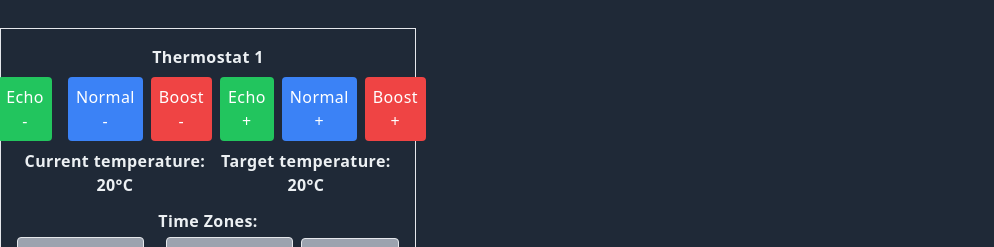
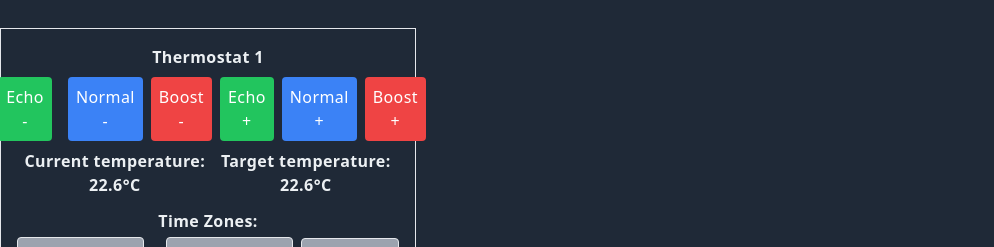
Before and after one commit to szakfer97/boiler-management-app, a React (Vite) app in the folder thermostat-app/: page / in a window 1280 px wide. Shown: the top 247 px of the page, without its empty margins (0-994 px from the left). Built offline with nearby package versions, Linux system fonts and the light colour scheme.

Commit message:
Added randomization amongst the temperatures displayed

```diff
--- a/thermostat-app/src/components/Thermostat.tsx
+++ b/thermostat-app/src/components/Thermostat.tsx
@@ -1,6 +1,4 @@
-import React from "react";
-import { useState, useEffect } from "react";
-import axios from "axios";
+import React, { useEffect, useState } from "react";
 
 interface ThermostatProps {
   id: number;
@@ -13,32 +11,25 @@ interface TimeZone {
 }
 
 const Thermostat: React.FC<ThermostatProps> = ({ id }) => {
-  const initialTemperature = 20;
+  const getRandomTemperature = () => {
+    return (Math.random() * (23 - 17) + 17).toFixed(1);
+  };
+
+  const [initialTemperature] = useState<number>(
+    parseFloat(getRandomTemperature())
+  );
+
+  useEffect(() => {
+    setTemperature(initialTemperature);
+  }, [initialTemperature]);
+
   const [temperature, setTemperature] = useState(initialTemperature);
-  const [operatingMode, setOperatingMode] = useState("");
   const [timeZones, setTimeZones] = useState<TimeZone[]>([]);
   const [newTimeZone, setNewTimeZone] = useState<TimeZone>({
     start: "",
     end: "",
     targetTemperature: 20,
   });
-
-  useEffect(() => {
-    const dataToBackend = async () => {
-      try {
-        await axios.post("http://localhost:5555/temps", {
-          operatingMode,
-          currentTemp: temperature,
-          targetTemp: newTimeZone.targetTemperature,
-        });
-      } catch (error) {
-        console.error("Error sending data to backend:", error);
-      }
-    };
-    if (operatingMode) {
-      dataToBackend();
-    }
-  }, [operatingMode, temperature, newTimeZone]);
 
   const increaseTemperature = (amount: number) => {
     setTemperature((prevTemp) => prevTemp + amount);
@@ -72,16 +63,6 @@ const Thermostat: React.FC<ThermostatProps> = ({ id }) => {
 
   const handleRemoveTimeZones = () => {
     setTimeZones([]);
-  };
-
-  const updateTemperature = (amount: number) => {
-    const newTemp = temperature + amount;
-    setTemperature(newTemp);
-  };
-
-  const handleTemperatureChange = (mode: string, amount: number) => {
-    setOperatingMode(mode);
-    updateTemperature(amount);
   };
 
   return (
@@ -129,12 +110,7 @@ const Thermostat: React.FC<ThermostatProps> = ({ id }) => {
         <h2 className="font-bold">
           Current temperature: {initialTemperature}°C
         </h2>
-        <h3
-          className="font-bold"
-          onClick={() => handleTemperatureChange("New temp", temperature)}
-        >
-          Target temperature: {temperature}°C
-        </h3>
+        <h3 className="font-bold">Target temperature: {temperature}°C</h3>
       </div>
       <div>
         <h4 className="py-1 font-bold">Time Zones:</h4>
```
